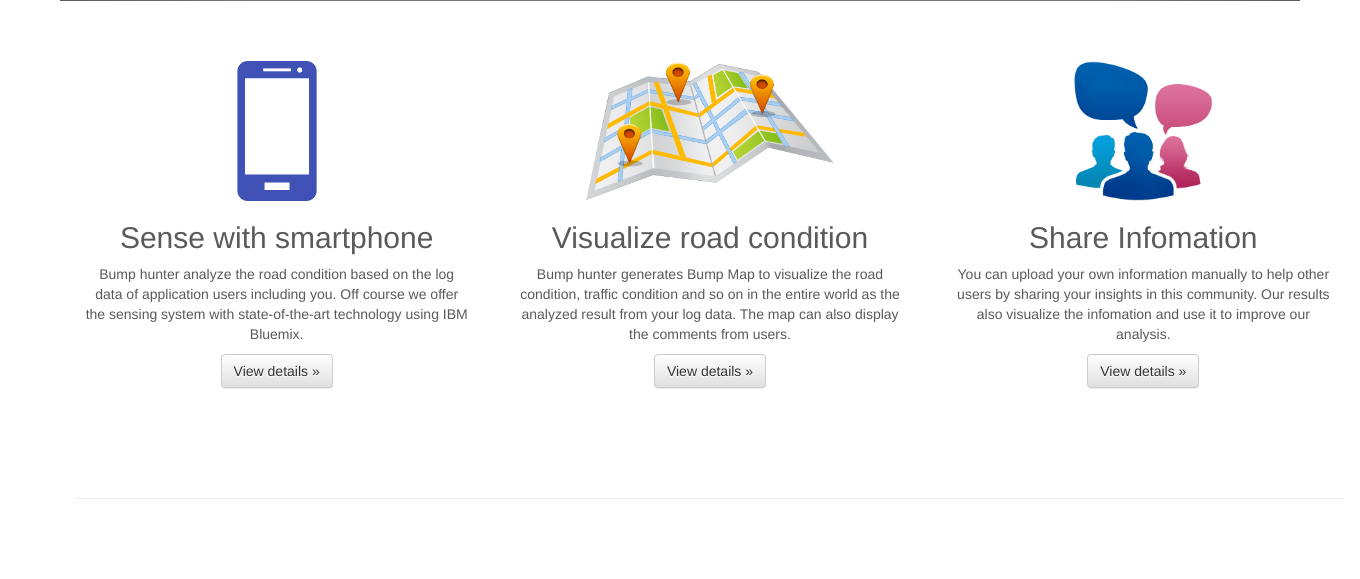
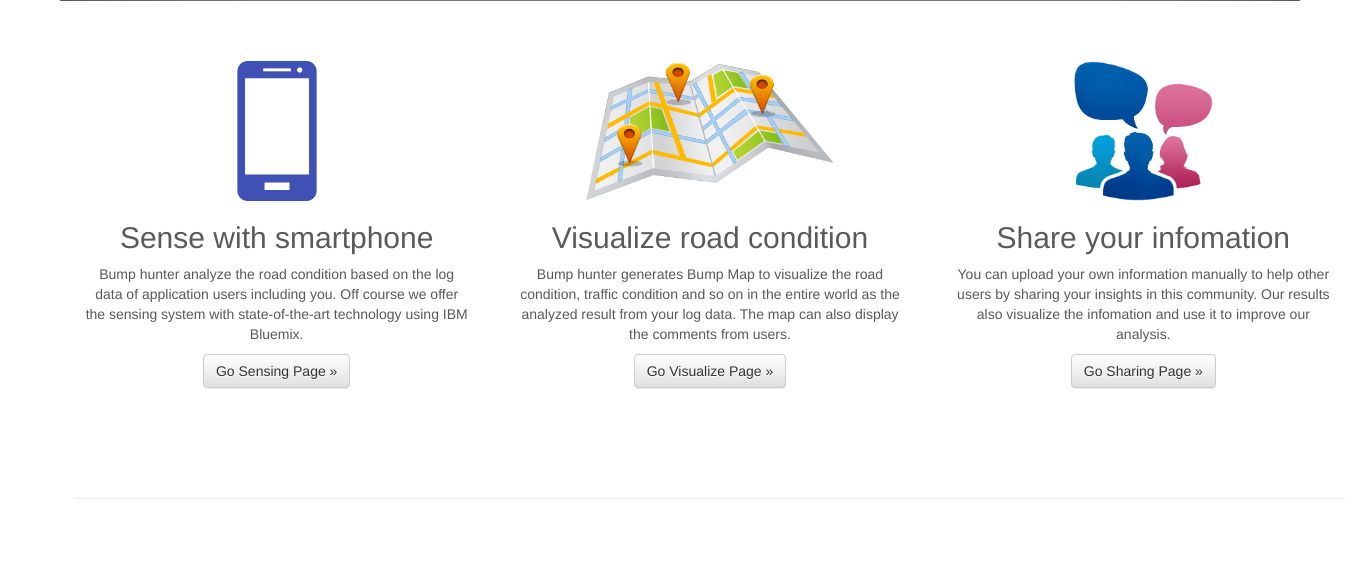
Before and after one commit to tstomoki/Millet-Way, a Django app: page /bump_hunter/bump_index/ in a window 1360 px wide. Shown: the part 697-1276 px from the top of the page. Run offline with Django 3.2, Linux system fonts and the light colour scheme; some libraries are stand-ins or nearby versions.

Commit message:
added each link (temp link for share page)

```diff
--- a/locals/road_condition_detector/bump_hunter/templates/bump_hunter/bump_index.html
+++ b/locals/road_condition_detector/bump_hunter/templates/bump_hunter/bump_index.html
@@ -73,20 +73,19 @@
           <img src="{{STATIC_URL}}image/index_images/smart_phone_icon.png" alt="Generic placeholder image" width="140" height="140">
           <h2>Sense with smartphone</h2>
           <p>Bump hunter analyze the road condition based on the log data of application users including you. Off course we offer the sensing system with state-of-the-art technology using IBM Bluemix.</p>
-          <p><a class="btn btn-default" href="#" role="button">View details &raquo;</a></p>
+            <p><a class="btn btn-default" href="/bump_hunter/bump_mqtt/" role="button">Go Sensing Page &raquo;</a></p>
         </div><!-- /.col-lg-4 -->
         <div class="col-lg-4">
           <img src="{{STATIC_URL}}image/index_images/map.png" alt="Generic placeholder image" width="250" height="140">
           <h2>Visualize road condition</h2>
           <p>Bump hunter generates Bump Map to visualize the road condition, traffic condition and so on in the entire world as the analyzed result from your log data. The map can also display the comments from users.</p>
-          <p><a class="btn btn-default" href="#" role="button">View details &raquo;</a></p>
+          <p><a class="btn btn-default" href="/bump_hunter/bump_map/" role="button">Go Visualize Page &raquo;</a></p>
         </div><!-- /.col-lg-4 -->
         <div class="col-lg-4">
           <img src="{{STATIC_URL}}image/index_images/share.png" alt="Generic placeholder image" width="140" height="140">
-          <h2>Share Infomation</h2>
-
+          <h2>Share your infomation</h2>
           <p>You can upload your own information manually to help other users by sharing your insights in this community. Our results also visualize the infomation and use it to improve our analysis.</p>
-          <p><a class="btn btn-default" href="#" role="button">View details &raquo;</a></p>
+          <p><a class="btn btn-default" href="/bump_hunter/bump_map/" role="button">Go Sharing Page &raquo;</a></p>
         </div><!-- /.col-lg-4 -->
       </div><!-- /.row -->
 
```
